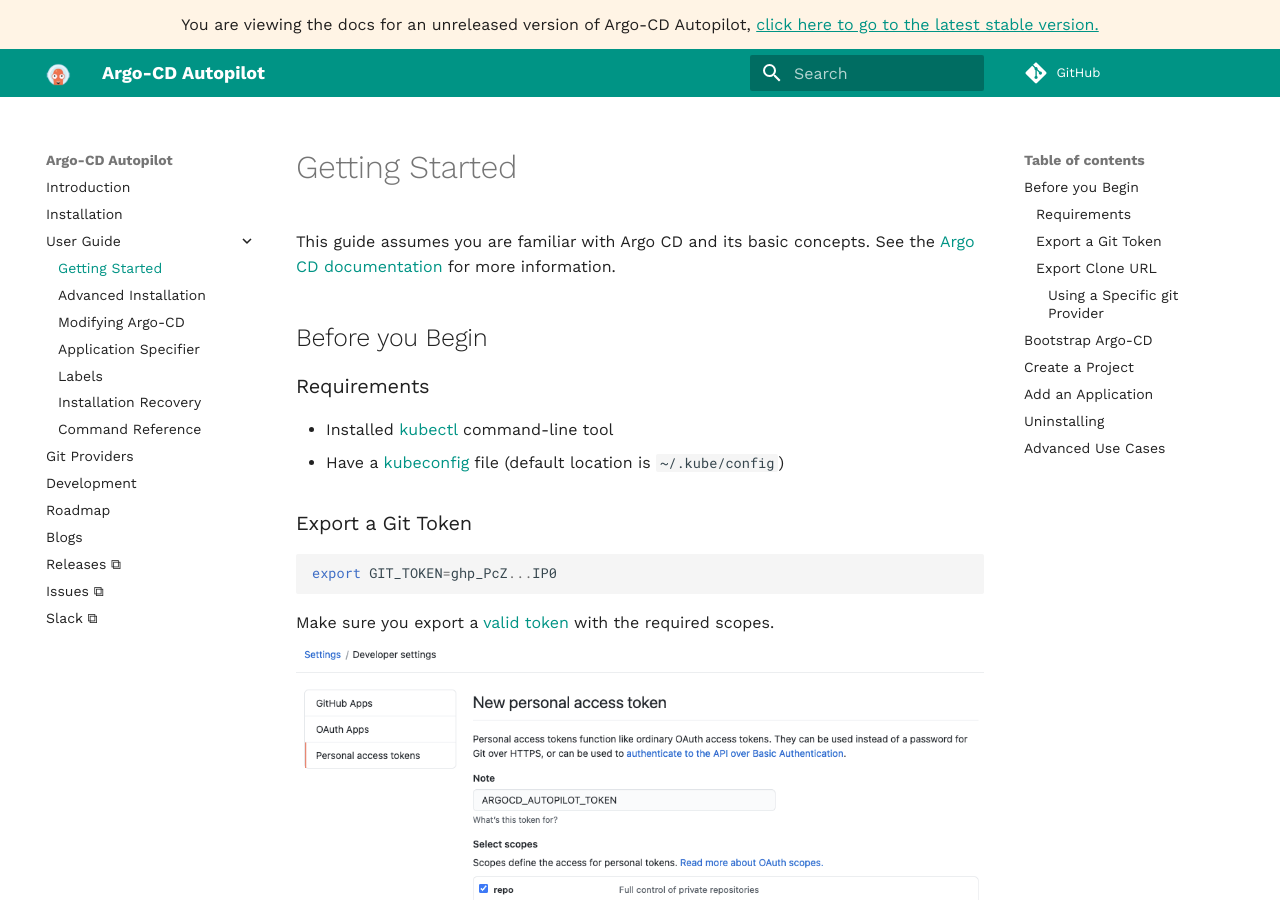
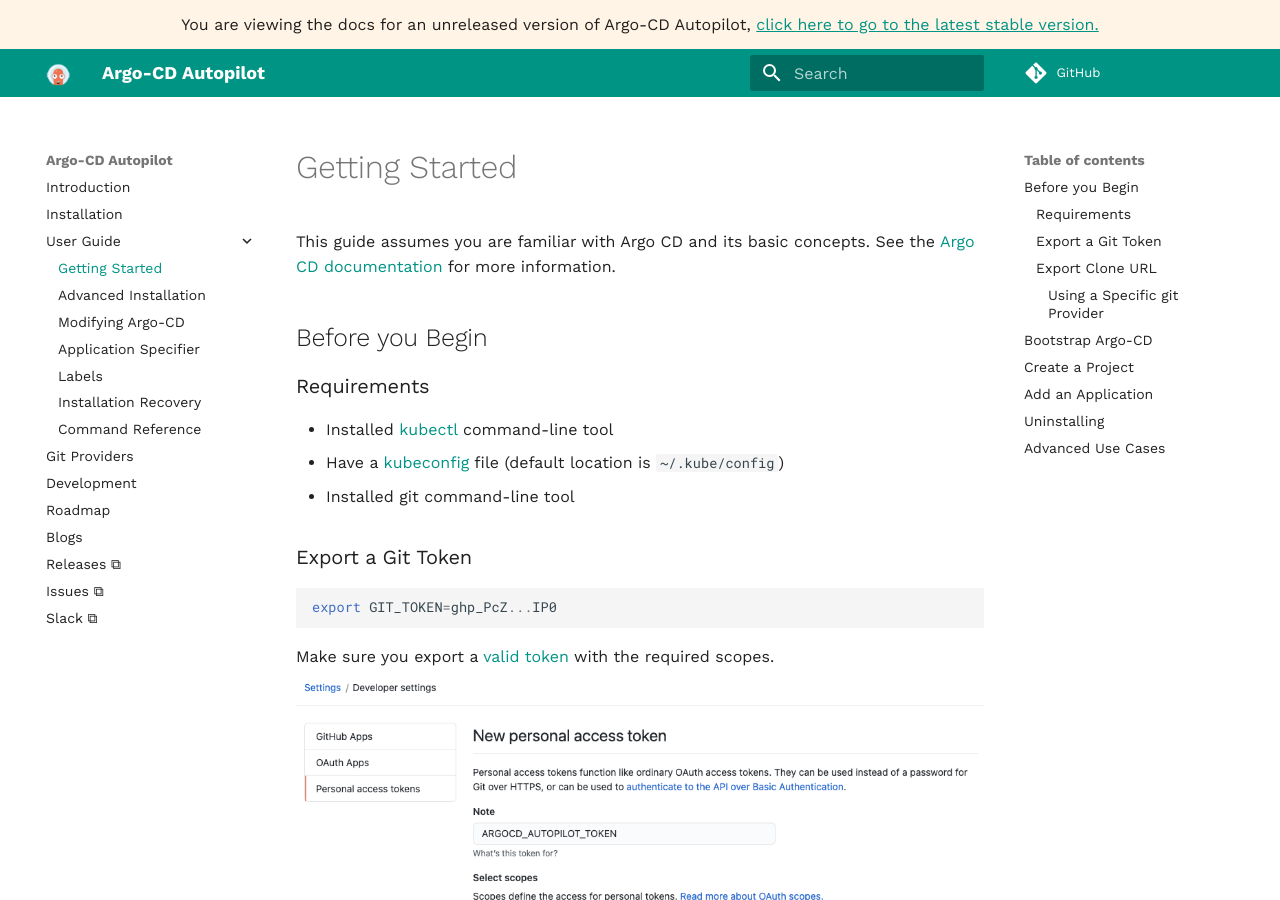
Before and after one commit to argoproj-labs/argocd-autopilot, an MkDocs documentation site: the page built from docs/Getting-Started.md, in a window 1280 px wide and 900 px high. Built offline with MkDocs 1.6.1 and Material for MkDocs 9.7.7, drawn with Linux system fonts in a browser that asks for light colours; comment, search, counter and statistics services are not loaded.

Commit message:
missing requirement (#459)
Should be quite obvious, but still

Signed-off-by: Wim Fournier <github@fournier.nl>

````diff
--- a/docs/Getting-Started.md
+++ b/docs/Getting-Started.md
@@ -7,6 +7,7 @@ This guide assumes you are familiar with Argo CD and its basic concepts. See the
 
 * Installed [kubectl](https://kubernetes.io/docs/tasks/tools/install-kubectl/) command-line tool
 * Have a [kubeconfig](https://kubernetes.io/docs/tasks/access-application-cluster/configure-access-multiple-clusters/) file (default location is `~/.kube/config`)
+* Installed git command-line tool
 
 ### Export a Git Token
 ```
````
